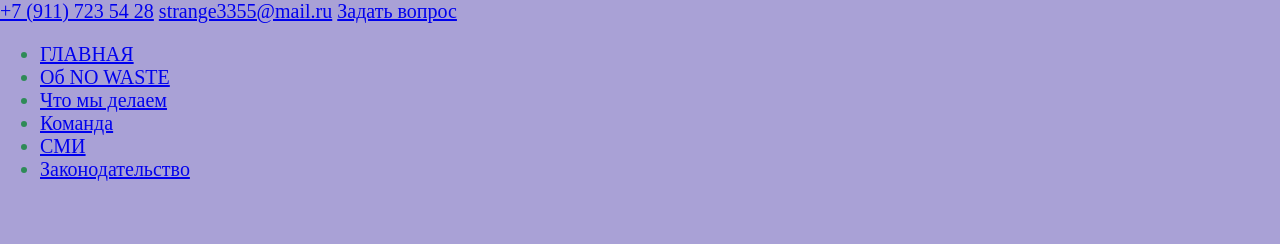
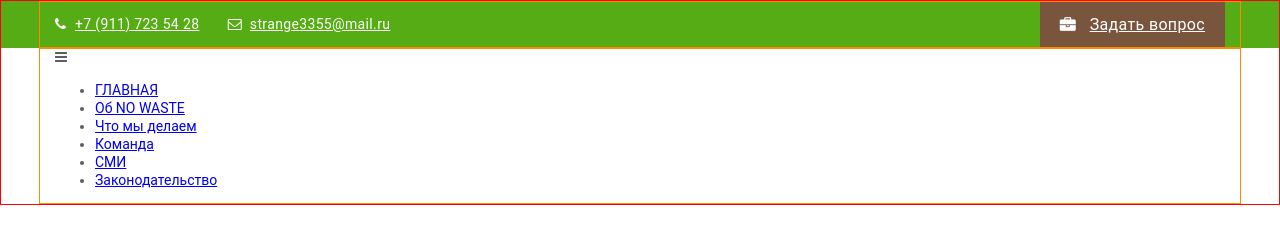
Before and after one commit to asnazarov/TestWork_of_PSD1, a website: page app/index.html in a window 1280 px wide. Drawn offline with Linux system fonts and the light colour scheme.

Commit message:
new files

```diff
--- /dev/null
+++ b/app/css/fonts.css
@@ -0,0 +1,75 @@
+@font-face {
+  font-family: 'icomoon';
+  src:  url('../fonts/icomoon.eot?dsm2ri');
+  src:  url('../fonts/icomoon.eot?dsm2ri#iefix') format('embedded-opentype'),
+    url('../fonts/icomoon.ttf?dsm2ri') format('truetype'),
+    url('../fonts/icomoon.woff?dsm2ri') format('woff'),
+    url('../fonts/icomoon.svg?dsm2ri#icomoon') format('svg');
+  font-weight: normal;
+  font-style: normal;
+  font-display: block;
+}
+
+[class^="icon-"], [class*=" icon-"] {
+  /* use !important to prevent issues with browser extensions that change fonts */
+  font-family: 'icomoon' !important;
+  speak: none;
+  font-style: normal;
+  font-weight: normal;
+  font-variant: normal;
+  text-transform: none;
+  line-height: 1;
+
+  /* Better Font Rendering =========== */
+  -webkit-font-smoothing: antialiased;
+  -moz-osx-font-smoothing: grayscale;
+}
+
+.icon-envelope-o:before {
+  content: "\f003";
+}
+.icon-check:before {
+  content: "\f00c";
+}
+.icon-close:before {
+  content: "\f00d";
+}
+.icon-remove:before {
+  content: "\f00d";
+}
+.icon-times:before {
+  content: "\f00d";
+}
+.icon-map-marker:before {
+  content: "\f041";
+}
+.icon-thumbs-o-down:before {
+  content: "\f088";
+}
+.icon-phone:before {
+  content: "\f095";
+}
+.icon-briefcase:before {
+  content: "\f0b1";
+}
+.icon-bars:before {
+  content: "\f0c9";
+}
+.icon-navicon:before {
+  content: "\f0c9";
+}
+.icon-reorder:before {
+  content: "\f0c9";
+}
+.icon-angle-left:before {
+  content: "\f104";
+}
+.icon-angle-right:before {
+  content: "\f105";
+}
+.icon-quote-right:before {
+  content: "\f10e";
+}
+.icon-newspaper-o:before {
+  content: "\f1ea";
+}
--- a/app/index.html
+++ b/app/index.html
@@ -1,38 +1,33 @@
 <!DOCTYPE html>
-<html lang="en">
+<html lang="ru">
 
 <head>
     <meta charset="UTF-8">
     <meta name="viewport" content="width=device-width, initial-scale=1.0">
     <title>Document</title>
+    <link rel="stylesheet" href="css/fonts.css">
     <link rel="stylesheet" href="css/normalize.css">
     <link rel="stylesheet" href="css/style.min.css">
 </head>
 
-<body>
+<body class="page">
     <header class="header">
-        <div class="header_top">
-            <!-- Над шапкой -->
+        <div class="header__top">
             <div class="container">
-                <div class="header_contacts">
-                    <a class="header_phone" href="tel:+79117235428">+7 (911) 723 54 28</a>
-                    <a class="header_mail" href="#">strange3355@mail.ru</a>
-                    <a data-fancybox data-animation-duration="700" data-src="#animatedModal" href="javascript:;" class="header_qest" href="#">Задать вопрос</a>
+                <div class="header__contacts">
+                    <a class="header__phone" href="tel:+79117235428">+7 (911) 723 54 28</a>
+                    <a class="header__mail" href="#">strange3355@mail.ru</a>
+                    <a class="header__qest" data-fancybox data-animation-duration="700" data-src="#animatedModal" href="javascript:;" href="#">Задать вопрос</a>
                 </div>
             </div>
         </div>
-        <!-- - - - - - - - - - - - - - - - - - - - - - - - - - - - - - - - - - - - - - - - - - - - - - - - - - - - - - - - - - - - - - - - - - -   -->
-
-
-        <!--*********** МЕНЮ      МЕНЮ      МЕНЮ      МЕНЮ      МЕНЮ      МЕНЮ      МЕНЮ      МЕНЮ      МЕНЮ      МЕНЮ       ***********    -->
-        <div class="header_content">
+        <div class="header__content">
             <div class="container">
-                <div class="header_content-inner">
+                <div class="header__content-inner">
                     <nav class="menu">
-                        <div class="header_qest-menu">
+                        <div class="header__qest-menu">
                             <span class="icon-bars"></span>
                         </div>
-                        <!-- Меню шапки -->
                         <ul>
                             <li><a href="#">ГЛАВНАЯ</a></li>
                             <li><a href="#">Об NO WASTE</a></li>
--- a/app/scss/_global.scss
+++ b/app/scss/global.scss
@@ -18,3 +18,7 @@ li {
     padding: 0;
     list-style: none;
 }
+
+html {
+    color: saddlebrown;
+}
--- /dev/null
+++ b/app/scss/header.scss
@@ -0,0 +1,73 @@
+.header {
+    font-family: "Roboto", sans-serif;
+    &__top {
+        background-color: #55ac14;
+    }
+    &__contacts {}
+    &__concats:after {
+        content: "";
+        clear: both;
+        display: block;
+    }
+    &__phone {
+        color: white;
+        letter-spacing: 0.35px;
+        /* расстояние между буквами */
+        line-height: 45px;
+        position: relative;
+        margin-right: 17px;
+        padding-left: 20px;
+        padding-right: 30px;
+    }
+    &__phone::before {
+        content: "\f095";
+        font-family: "icomoon";
+        position: absolute;
+        left: 0;
+    }
+    &__mail {
+        color: white;
+        letter-spacing: 0.35px;
+        /* расстояние между буквами */
+        line-height: 45px;
+        position: relative;
+        margin-right: 17px;
+    }
+    &__mail::before {
+        content: "\f003";
+        font-family: "icomoon";
+        position: absolute;
+        left: -22px;
+    }
+    &__qest {
+        float: right;
+        line-height: 36px;
+        color: white;
+        background-color: #79553d;
+        padding: 5px 20px 4px 50px;
+        font-size: 16px;
+        letter-spacing: 0.35px;
+        /* расстояние между буквами */
+        position: relative;
+    }
+    &__qest::before {
+        content: "\f0b1";
+        font-family: "icomoon";
+        position: absolute;
+        left: 20px;
+    }
+    &__content {}
+    &__content-inner {}
+    &__qest-menu {}
+}
+
+.container {
+    border: 1px solid #ff8900;
+    max-width: 1170px;
+    margin: 0 auto;
+    padding: 0 15px;
+}
+
+.menu {}
+
+.icon-bars {}
--- a/app/scss/style.scss
+++ b/app/scss/style.scss
@@ -1,2 +1,9 @@
-@import "vars";
-@import "global";
+@import "header";
+.page {
+    border: 1px solid red;
+    font-family: 'PT Serif', serif;
+    font-weight: 400;
+    font-size: 14px;
+    line-height: 18px;
+    color: #5e5e5e;
+}
--- a/gulpfile.js
+++ b/gulpfile.js
@@ -5,12 +5,12 @@ let gulp = require('gulp'),
     autoprefixer = require('gulp-autoprefixer');
 
 gulp.task('sass', function() {
-    return gulp.src('app/scss/**/*.scss')
-        .pipe(sass({ outputStyle: 'compressed' })) //  {outputStyle: 'compressed'} expanded сжимает css
-        .pipe(rename({ suffix: '.min' })) // переписывает style.scss на style.min.scss
-        .pipe(autoprefixer({ // < ---  автопрефиксер
-            overrideBrowserslist: ['last 8 versions'] // < ---  автопрефиксер
-        })) // < ---  автопрефиксер
+    return gulp.src('app/scss/style.scss') // так же пробовал style заменить на **/*
+        .pipe(sass({ outputStyle: 'compressed' }))
+        .pipe(rename({ suffix: '.min' }))
+        .pipe(autoprefixer({
+            overrideBrowserslist: ['last 8 versions']
+        }))
         .pipe(gulp.dest('app/css'))
         .pipe(browserSync.reload({ stream: true }))
 });
@@ -48,7 +48,7 @@ gulp.task('browser-sync', function() {
 });
 
 gulp.task('watch', function() {
-    gulp.watch('app/scss/style.scss', gulp.parallel('sass'));
+    gulp.watch('app/scss/**/*.scss', gulp.parallel('sass'));
     gulp.watch('app/*.html', gulp.parallel('html'));
     gulp.watch('app/js/*.js', gulp.parallel('js'));
 });
```
Also changed, not shown: app/css/style.min.css, app/fonts/icomoon.ttf (added), app/fonts/icomoon.woff (added), app/scss/_vars.scss (deleted), app/scss/vars.scss (added), 3 other files.
